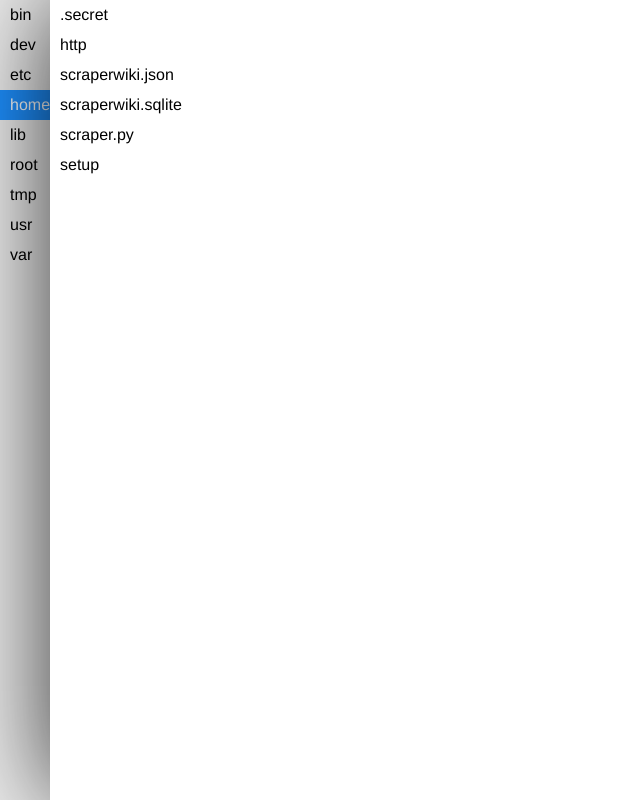
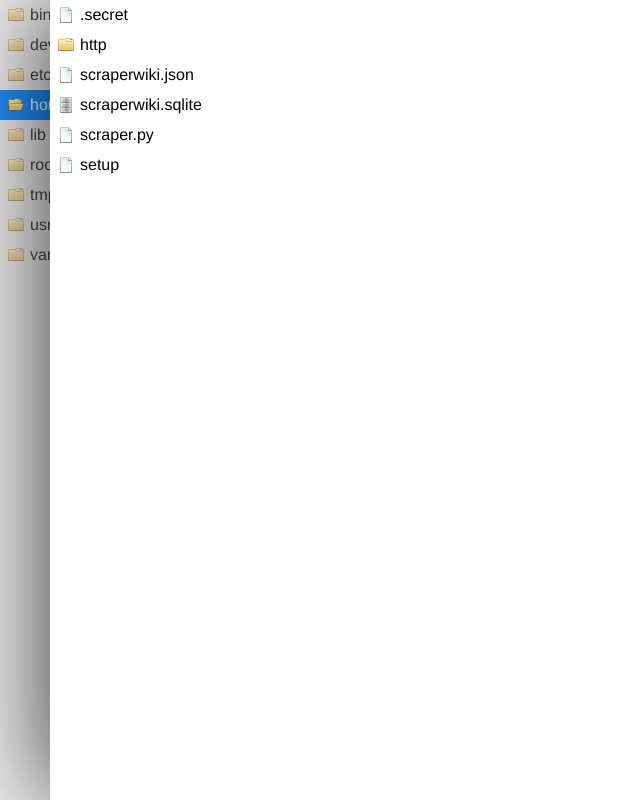
Before and after one commit to pombredanne/view-source-tool, a plain HTML site: page index.html in a window 1280 px wide. Shown: the whole page, without its empty margins (0-640 px from the left). Drawn offline with nearby package versions, Linux system fonts and the light colour scheme.

Commit message:
file icons

```diff
--- a/css/view-source.css
+++ b/css/view-source.css
@@ -35,22 +35,64 @@ section ul {
 
 section a, section.background a, section.background a:hover {
   color: #000;
-  background: transparent;
+  background-color: transparent;
+  background-position: 8px 7px;
+  background-repeat: no-repeat;
   display: block;
-  padding: 5px 10px;
+  padding: 7px 10px 7px 30px;
+  line-height: 16px;
+  font-size: 16px;
 }
 
 section a:hover {
   color: #000;
-  background: #D7EBFF;
+  background-color: #D7EBFF;
   text-decoration: none;
 }
 
 section a.active, section.background a.active {
   color: #fff;
-  background: dodgerBlue;
+  background-color: dodgerBlue;
+  opacity: 1;
 }
 
 section.background a {
   cursor: default;
+  opacity: 0.7;
 }
+
+section a {
+  background-image: url(../img/icon-unknown.png);
+}
+
+section a.file {
+  background-image: url(../img/icon-file.png);
+}
+
+section a.directory {
+  background-image: url(../img/icon-directory.png);
+}
+
+section a.directory.active {
+  background-image: url(../img/icon-directory-open.png);
+}
+
+section a.html {
+  background-image: url(../img/icon-html.png);
+}
+
+section a.gif, section a.jpg, section a.jpeg, section a.png {
+  background-image: url(../img/icon-image.png);
+}
+
+section a.sqlite, section a.db {
+  background-image: url(../img/icon-database.png);
+}
+
+section a.csv {
+  background-image: url(../img/icon-csv.png);
+}
+
+section a.xls, section a.xlsx {
+  background-image: url(../img/icon-excel.png);
+}
```
Also changed, not shown: img/icon-csv.png (added), img/icon-database.png (added), img/icon-directory-open.png (added), img/icon-directory.png (added), img/icon-excel.png (added), img/icon-file.png (added), img/icon-html.png (added), img/icon-image.png (added), img/icon-unknown.png (added).
